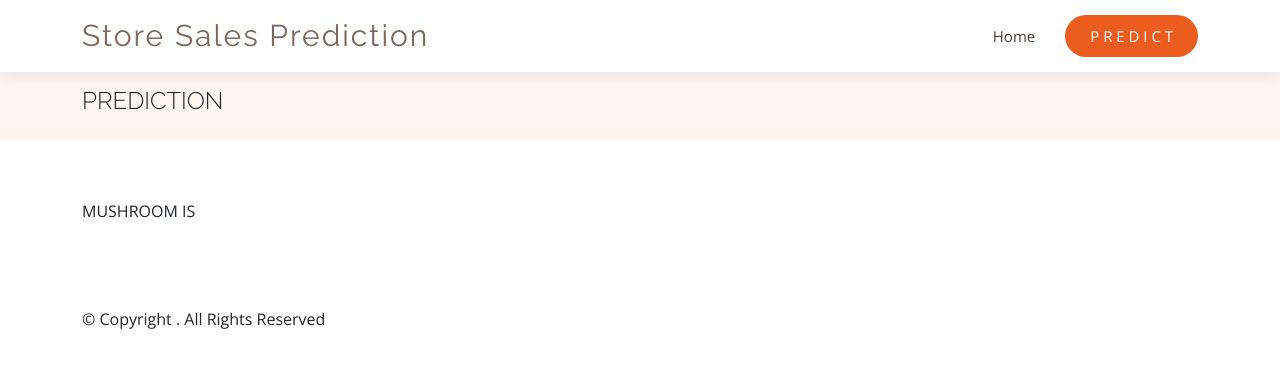
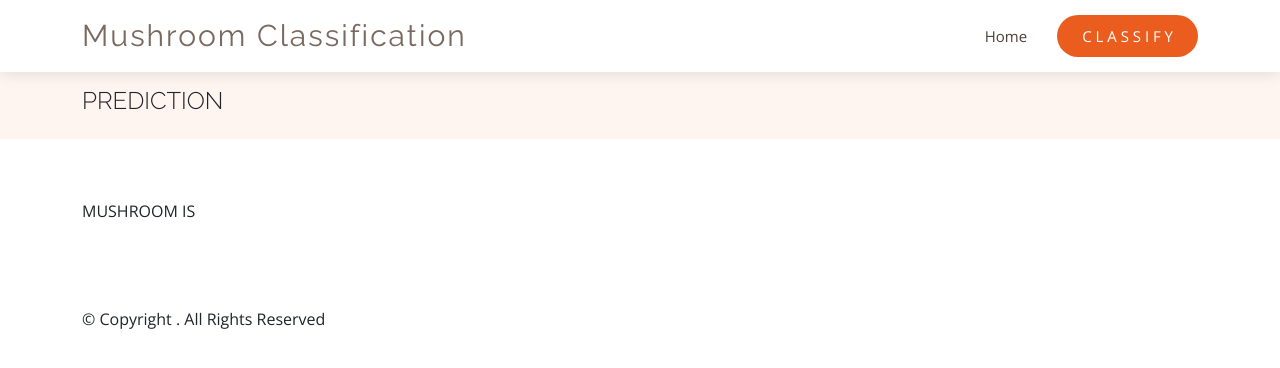
Before and after one commit to scorpion-varun/Mushroom-Classification, a Django app: template mc/templates/result.html in a window 1280 px wide. Shown: the top 368 px of the page. Run offline with Django 4.2, Linux system fonts and the light colour scheme; the template is opened without the code that fills it, so the values that code supplies are empty; some libraries are stand-ins or nearby versions.

Commit message:
Update result.html

```diff
--- a/mc/templates/result.html
+++ b/mc/templates/result.html
@@ -2,7 +2,7 @@
     <meta charset="utf-8">
     <meta content="width=device-width, initial-scale=1.0" name="viewport">
 
-    <title>Store Sales Prediction</title>
+    <title>Mushroom Classification</title>
     <meta content="" name="description">
     <meta content="" name="keywords">
 
@@ -34,7 +34,7 @@
       <div class="container d-flex align-items-center justify-content-between">
 
         <div class="logo">
-          <h1 class="text-light"><a href="/"><span>Store Sales Prediction</span></a></h1>
+          <h1 class="text-light"><a href="/"><span>Mushroom Classification</span></a></h1>
         </div>
 
         <nav id="navbar" class="navbar">
@@ -46,7 +46,7 @@
 
 
 
-            <li><a class="getstarted scrollto" >P R E D I C T</a></li>
+            <li><a class="getstarted scrollto" >C L A S S I F Y</a></li>
           </ul>
           <i class="bi mobile-nav-toggle bi-list"></i>
         </nav><!-- .navbar -->
```
